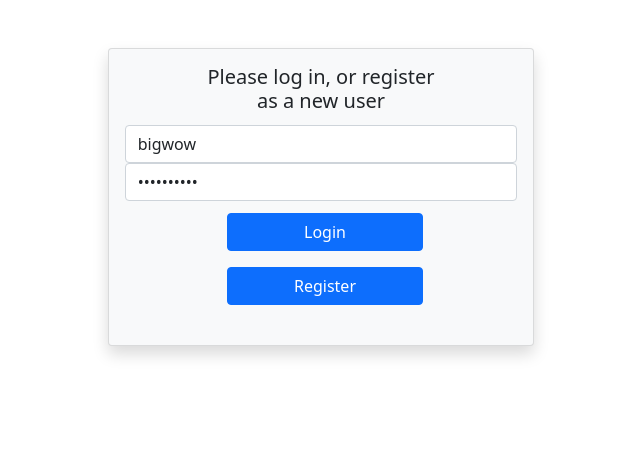
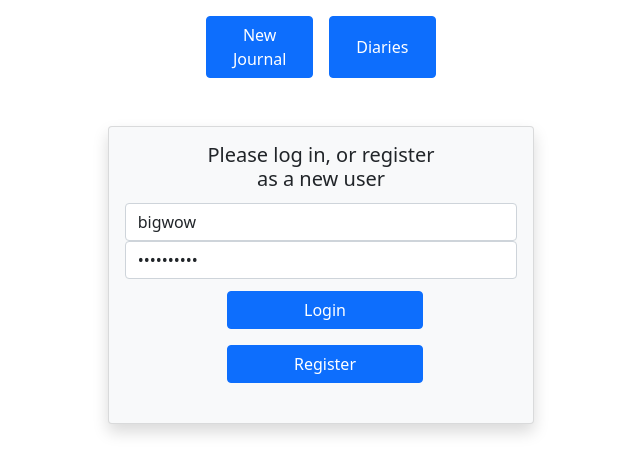
Before and after one commit to emoran0403/Daily_Tarot_Picker, a React app: page / in a window 1280 px wide. Shown: the top 474 px of the page, without its empty margins (319-959 px from the left). Built offline with nearby package versions, Linux system fonts and the light colour scheme.

Commit message:
added navbar component, removed landing page as user will land on daily draw view, added styling to navbar to show which page the user is on

```diff
--- a/Types.ts
+++ b/Types.ts
@@ -6,6 +6,7 @@ export interface MainViewCompProps {}
 export interface JournalComponentProps {}
 export interface LandingPageCompProps {}
 export interface DiariesProps {}
+export interface NavbarCompProps {}
 export interface DescriptionCompProps {
   tarotCard: Card;
   cardChosen: boolean;
--- a/src/client/App.tsx
+++ b/src/client/App.tsx
@@ -5,18 +5,18 @@ import * as Types from "../../Types";
 import MainView from "./DailyDraw/DailyDrawView";
 import Loginpage from "./Login_Register/Login";
 import NewUser from "./Login_Register/NewUser";
-import Landing from "./Landing";
 import Diaries from "./Diary/Diaries";
+import Navbar from "./Navbar";
 
 const App = (props: Types.AppProps) => {
   // useEffect(() => {}, []);
 
   return (
     <main>
+      <Navbar />
       <Routes>
         <Route path="/" element={<Loginpage />} />
         <Route path="/register" element={<NewUser />} />
-        <Route path="/landing" element={<Landing />} />
         <Route path="/dailydraw" element={<MainView />} />
         <Route path="/diary" element={<Diaries />} />
       </Routes>
--- a/src/client/DailyDraw/DailyDrawView.tsx
+++ b/src/client/DailyDraw/DailyDrawView.tsx
@@ -59,6 +59,8 @@ const MainView = (props: Types.MainViewCompProps) => {
     console.log(`Journal save has been pressed.`);
   };
 
+  //! need to fetch all journals here in anticipation of finishing this draw
+
   useEffect(() => {
     console.log({ tarotCard });
   }, [cardChosen, tarotCard]);
--- a/src/client/Landing.tsx
+++ /dev/null
@@ -1,28 +0,0 @@
-import React, { useState } from "react";
-import * as Types from "../../Types";
-import { useNavigate } from "react-router-dom";
-
-const LandingPage = (props: Types.LandingPageCompProps) => {
-  const nav = useNavigate();
-  const goToDailydraw = () => {
-    nav("/dailydraw");
-  };
-  const goToJournals = () => {
-    nav("/diary");
-  };
-  //! should i fetch all journals here in anticipation of user navigating to diary?
-  // theyll end up there after daily draw anyway
-  return (
-    <div className="d-flex flex-column justify-content-center align-items-center">
-      <div>This is landing page</div>
-      <button type="button" className="btn btn-primary" onClick={() => goToDailydraw()}>
-        New Journal
-      </button>
-      <button type="button" className="btn btn-primary" onClick={() => goToJournals()}>
-        Diaries
-      </button>
-    </div>
-  );
-};
-
-export default LandingPage;
--- a/src/client/Login_Register/Login.tsx
+++ b/src/client/Login_Register/Login.tsx
@@ -47,7 +47,7 @@ const Loginpage = (props: Types.LoginCompProps) => {
     //     alert(error.message);
     //   });
 
-    nav("/landing");
+    nav("/dailydraw");
   };
 
   const handleEnterLogin = (e: React.KeyboardEvent<HTMLInputElement>) => {
--- a/src/client/Login_Register/NewUser.tsx
+++ b/src/client/Login_Register/NewUser.tsx
@@ -47,7 +47,7 @@ const NewUser = (props: Types.NewUserCompProps) => {
       //     console.error(error);
       //     alert(`Something went wrong, please try again: ${error.message}`);
       //   });
-      nav("/landing");
+      nav("/dailydraw");
     } catch (error) {
       console.log(error);
     }
--- /dev/null
+++ b/src/client/Navbar.tsx
@@ -0,0 +1,36 @@
+import React, { useState } from "react";
+import * as Types from "../../Types";
+import { useNavigate, useLocation } from "react-router-dom";
+
+const Navbar = (props: Types.NavbarCompProps) => {
+  const nav = useNavigate();
+  const loc = useLocation();
+  const goToDailydraw = () => {
+    nav("/dailydraw");
+  };
+  const goToJournals = () => {
+    nav("/diary");
+  };
+  //! should i fetch all journals here in anticipation of user navigating to diary?
+  // theyll end up there after daily draw anyway
+  return (
+    <div className="d-flex  justify-content-center mt-3">
+      <button
+        type="button"
+        className={`btn btn-${loc.pathname != "/dailydraw" ? "primary" : "warning"} col-1 mx-2`}
+        onClick={() => goToDailydraw()}
+      >
+        New Journal
+      </button>
+      <button
+        type="button"
+        className={`btn btn-${loc.pathname != "/diary" ? "primary" : "warning"} col-1 mx-2`}
+        onClick={() => goToJournals()}
+      >
+        Diaries
+      </button>
+    </div>
+  );
+};
+
+export default Navbar;
```
